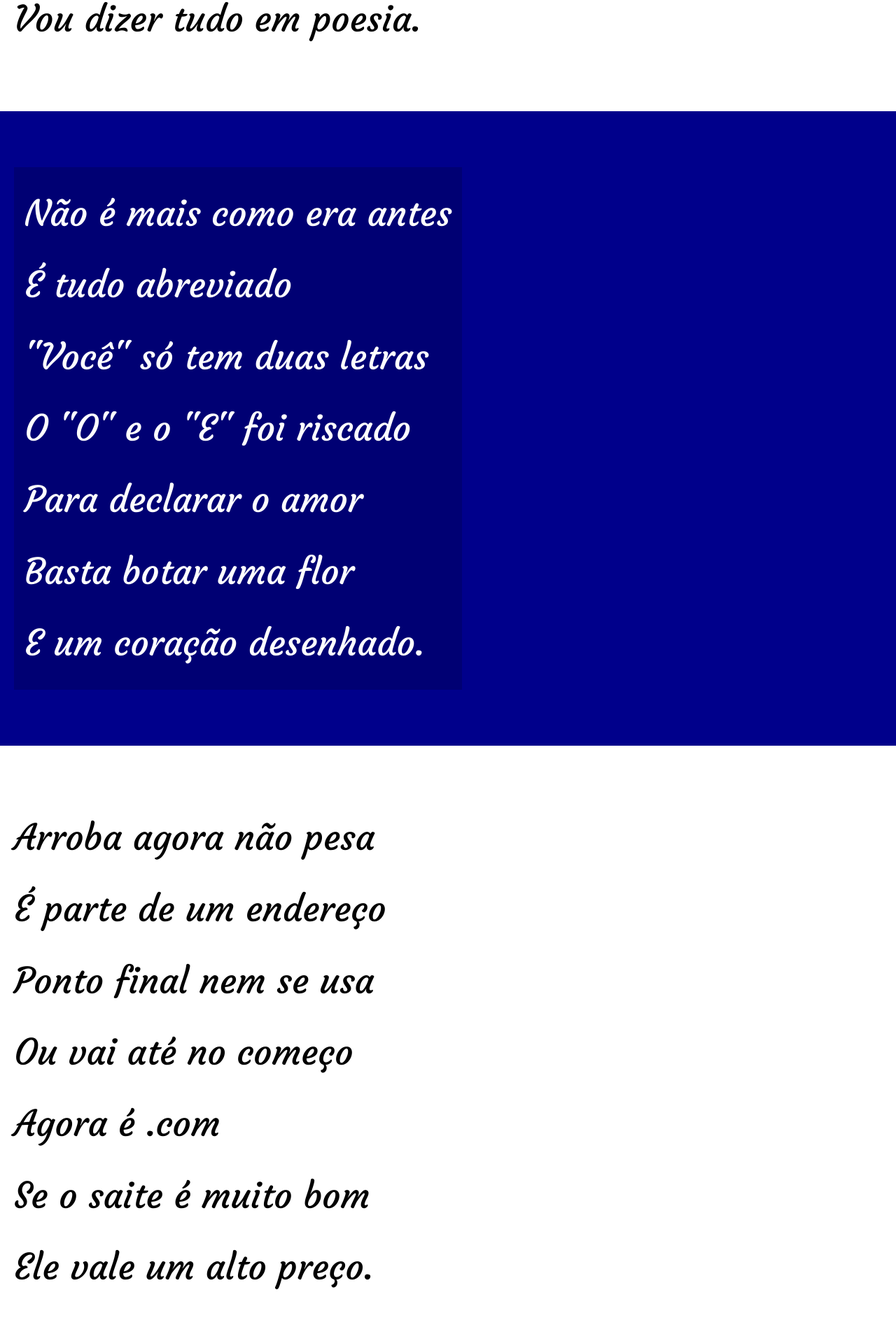
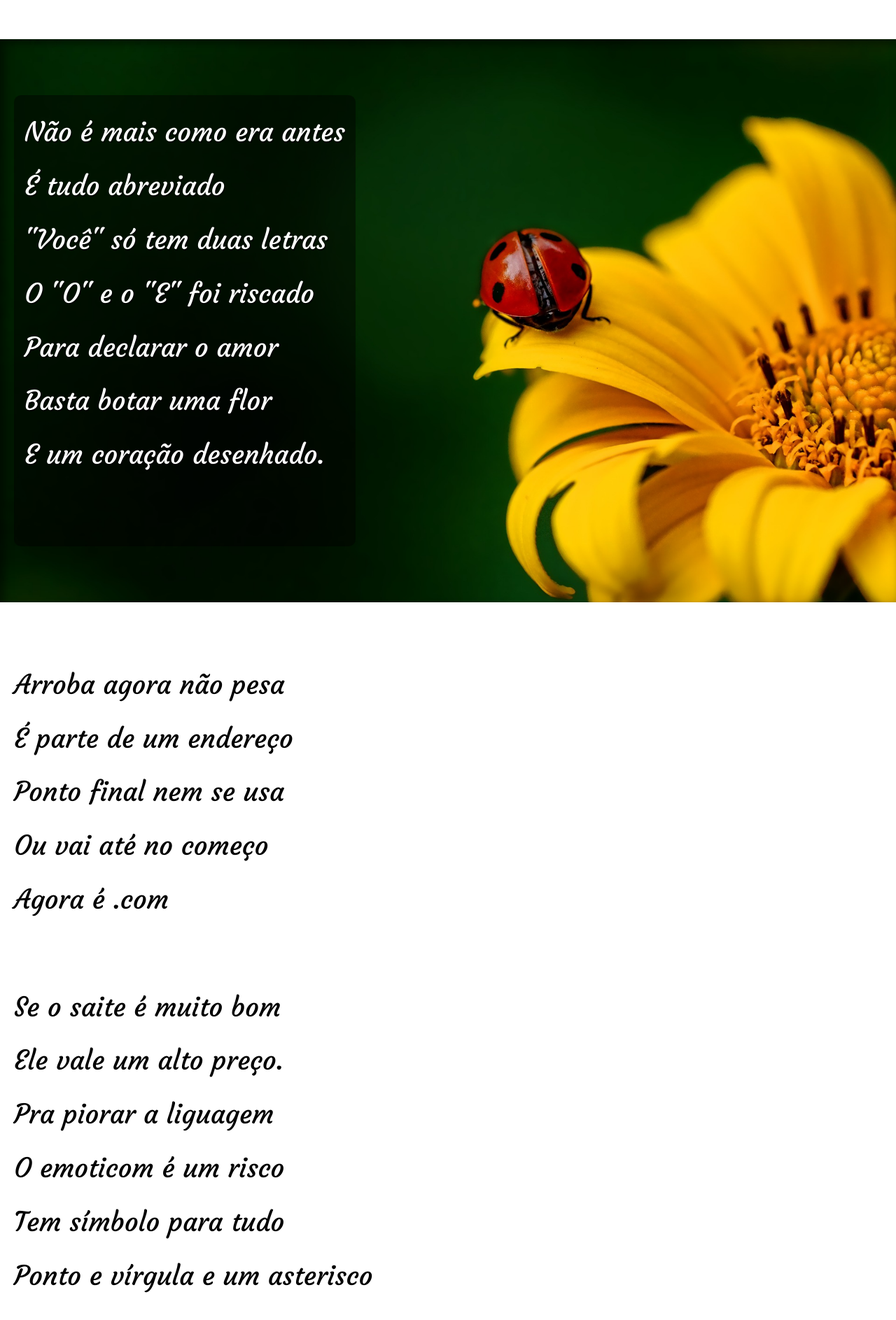
Before and after one commit to samuelhrs/Capitulo-19, a plain HTML site: page Capitulo 20/index.html in a window 1280 px wide. Shown: the part 894-2781 px from the top of the page at 70% size. Drawn offline with Linux system fonts and the light colour scheme.

Commit message:
finalizado
finalizado

```diff
--- a/Capitulo 20/index.html
+++ b/Capitulo 20/index.html
@@ -22,12 +22,12 @@
                 Mensagem curta e fria <br>
                 Twitter e Facebook <br>
                 Antes que eu caduque <br>
-                Vou dizer tudo em poesia. <br>
+                Vou dizer tudo em poesia. <br><br>
             </p>
 
 </section>
 
-        <section class="com_imagem">
+        <section class="com_imagem" id="img01">
             <p>
                 Não é mais como era antes <br>
                 É tudo abreviado <br>
@@ -35,7 +35,7 @@
                 O "O" e o "E" foi riscado <br>
                 Para declarar o amor <br>
                 Basta botar uma flor <br>
-                E um coração desenhado. <br>
+                E um coração desenhado. <br><br>
             </p>
         </section>
 
@@ -46,20 +46,22 @@
                 Ponto final nem se usa <br>
                 Ou vai até no começo <br>
                 Agora é .com <br>
+                <br>
                 Se o saite é muito bom <br>
                 Ele vale um alto preço. <br>
                 Pra piorar a liguagem <br>
                 O emoticom é um risco <br>
                 Tem símbolo para tudo <br>
                 Ponto e vírgula e um asterisco <br>
+                <br>
                 Um beijo significa <br>
                 Pra entender como fica <br>
-                Decifre esse rabisco. <br>
+                Decifre esse rabisco. <br><br>
             </p>
         </section>
 
 
-        <section class="com_imagem">
+        <section class="com_imagem" id="img02">
             <p>
                 Tenho saudade das cartas <br>
                 Escritas com a própria mão <br>
@@ -67,7 +69,7 @@
                 Só chegava no Verão <br>
                 Mas matava a saudade <br>
                 Era texto de verdade <br>
-                Nas linhas do coração. <br>
+                Nas linhas do coração. <br><br>
             </p>
         </section>
 
@@ -86,7 +88,7 @@
                 Se quiser, faça esse teste <br>
                 Dois pontos são dois joelhos <br>
                 Seus lábios são aparelhos <br>
-                Deixe que Deus interprete. <br>
+                Deixe que Deus interprete. <br><br>
             </p>
         </section>
 
--- a/Capitulo 20/style.css
+++ b/Capitulo 20/style.css
@@ -57,28 +57,41 @@ section{
     padding-left: 20px;
     font-family: 'Courgette', cursive;
     font-weight: 100;
-    font-size: 4vw;
+    font-size: 3vw;
 
 
 }
-
 .sem_imagem{
     background-color: white;
     color: black;
 }
 
 .com_imagem{
-    background-color: darkblue;
     color: white;
+    box-shadow: inset 6px 6px 13px rgba(0, 0, 0, 0.521);
+    background-attachment: fixed;
 }
 
 .com_imagem > p{
-    background-color: rgba(0, 0, 0, 0.171);
+    background-color: rgba(0, 0, 0, 0.466);
     display: inline-block;
     padding: 15px;
+    border-radius: 10px;
+    text-shadow: 1.5px 1.5px 0px #0000008c ;
 }
 
+#img01{
+    background-image: url(imagens/background001.jpg);
+    background-position: right center;
+    background-size: cover;
 
+}
+
+#img02{
+    background-image: url(imagens/background002.jpg);
+    background-position: right center;
+    background-size: cover;
+}
 
 
 
```
